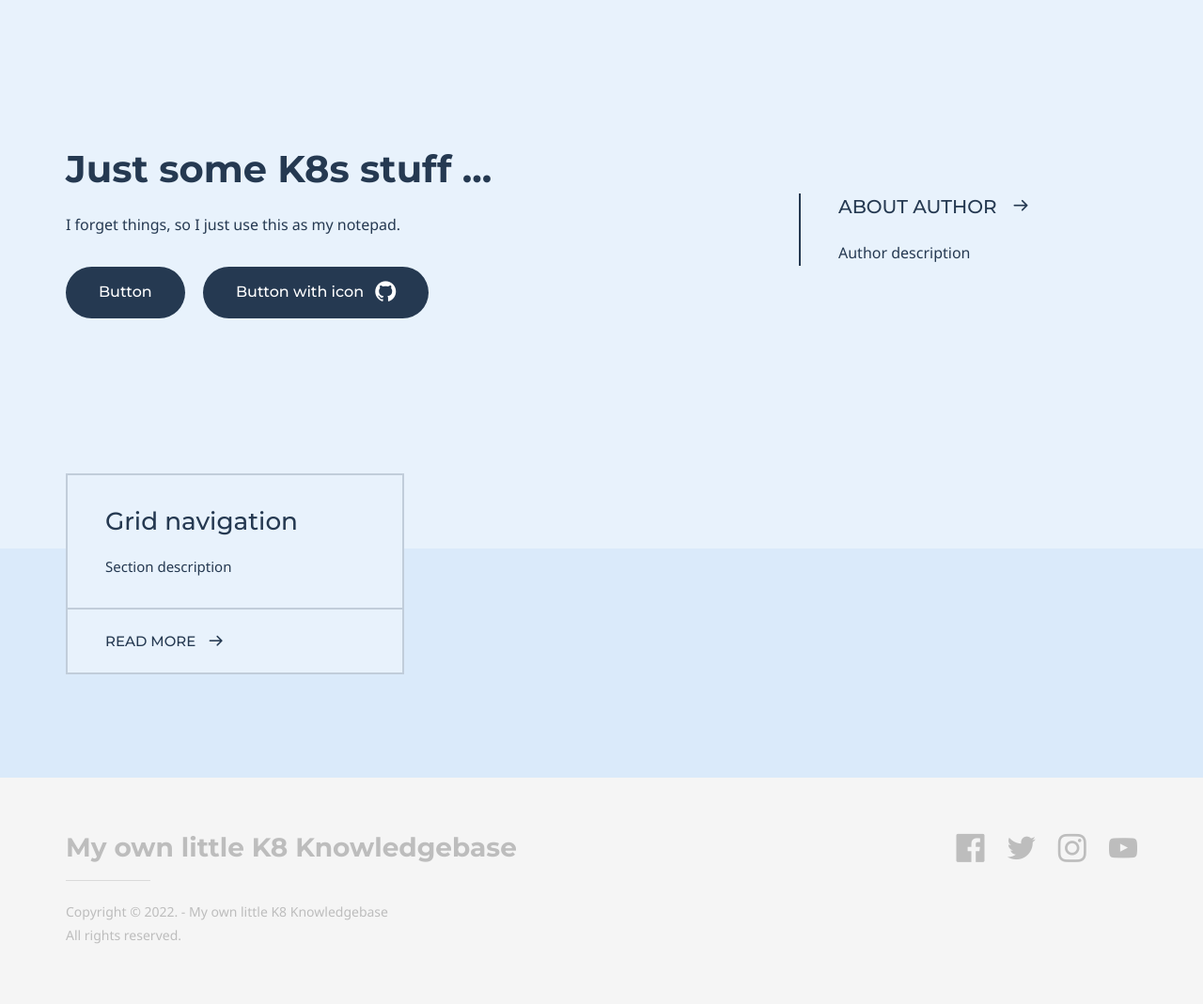
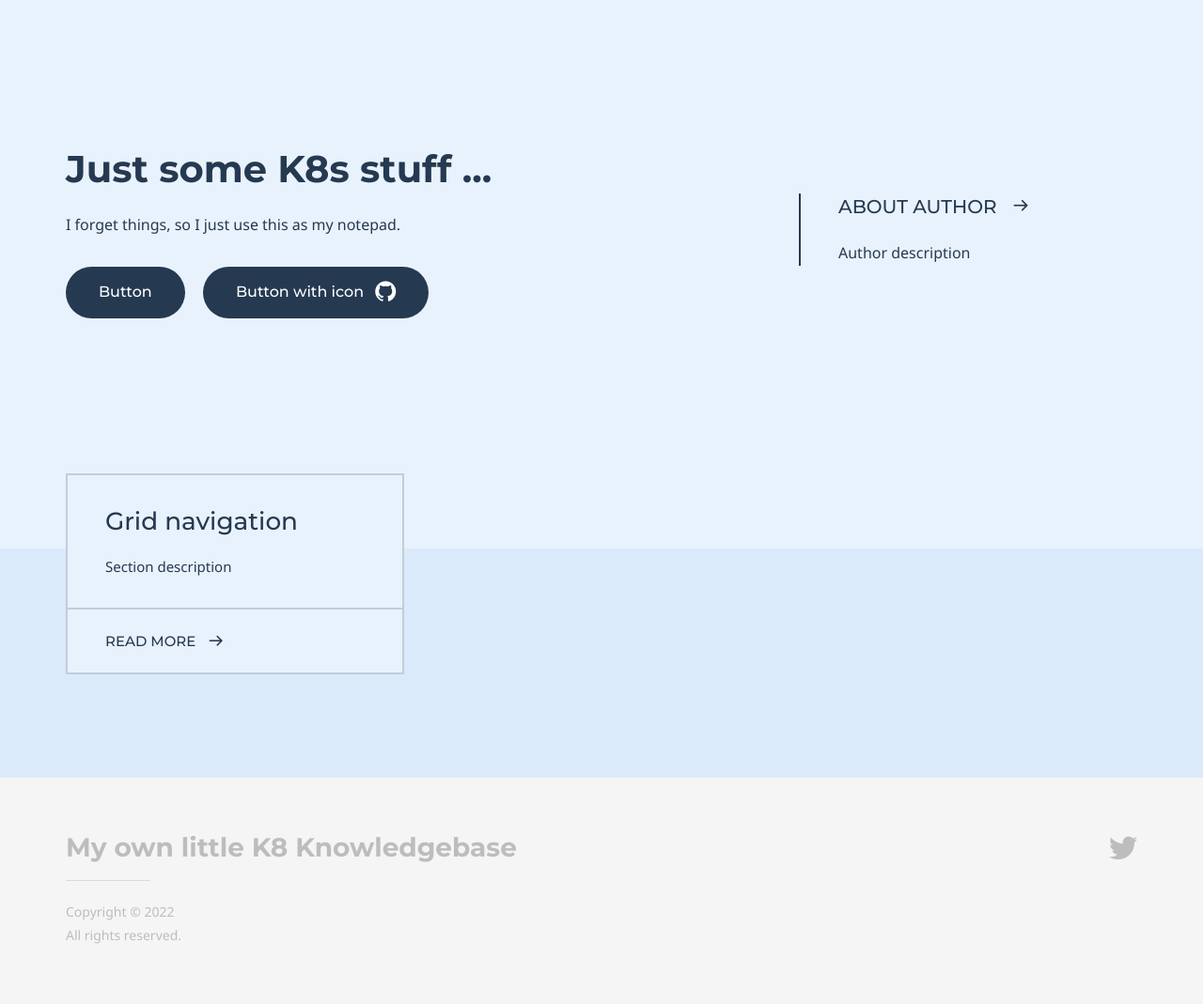
Before and after one commit to k8stuff/Some-K8-Stuff, a Jekyll site: the page built from index.md, in a window 1280 px wide. Shown: the whole page at 94% size. Built offline with Jekyll 4.4.1, drawn with Linux system fonts in a browser that asks for light colours; some web fonts are replaced.

Commit message:
Update _config.yml

```diff
--- a/_config.yml
+++ b/_config.yml
@@ -18,16 +18,16 @@ doks:
             logo:
                 text: My own little K8 Knowledgebase
                 image:
-            copyright: Copyright &copy; 2022. - My own little K8 Knowledgebase <br>All rights reserved.
+            copyright: Copyright &copy; 2022<br>All rights reserved.
         social_list:
-            - network_name: facebook
-              profile_url: '#'
+        #    - network_name: facebook
+        #      profile_url: '#'
             - network_name: twitter
               profile_url: '#'
-            - network_name: instagram
-              profile_url: '#'
-            - network_name: youtube
-              profile_url: '#'
+         #   - network_name: instagram
+         #     profile_url: '#'
+         #   - network_name: youtube
+         #     profile_url: '#'
     google_analytics:
         tracking_code: # Add your Google Analytics tracking code to activate Google Analytics
     comments:
```
